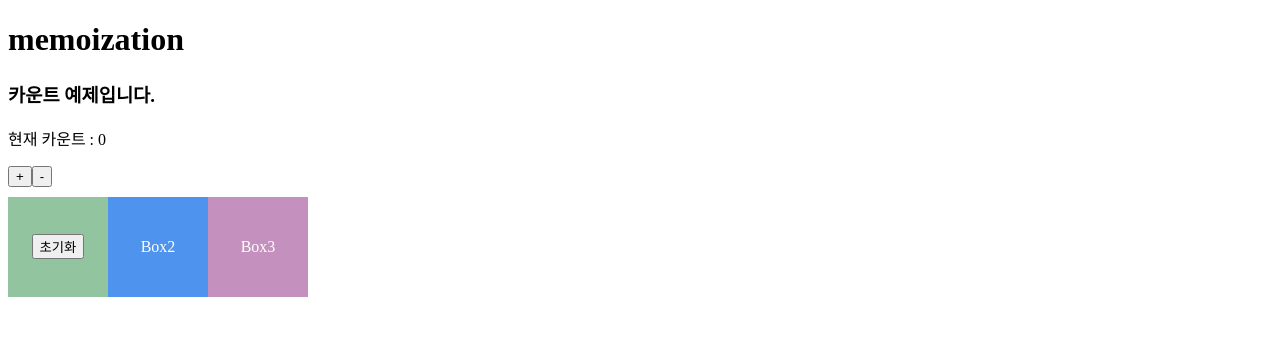
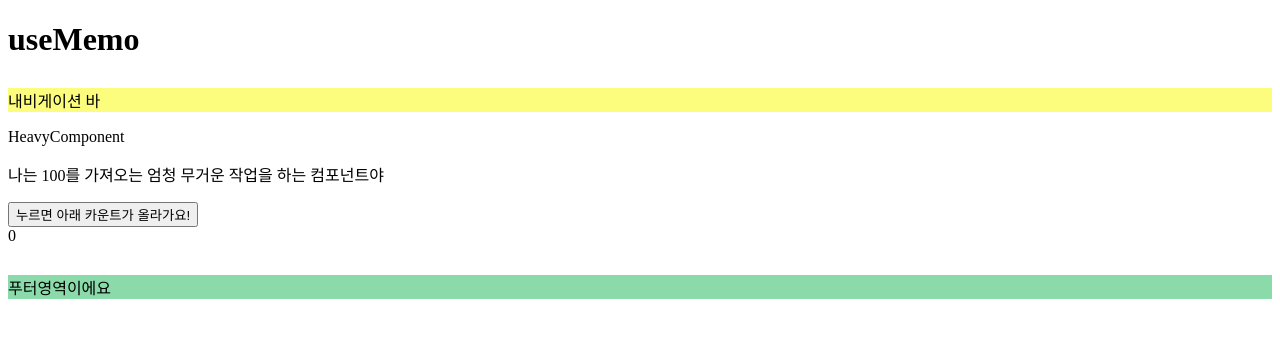
Before and after one commit to yuna-c/react, a React (Vite) app: page / in a window 1280 px wide. Shown: the top 338 px of the page. Built offline with nearby package versions, Linux system fonts and the light colour scheme.

Commit message:
📝 add : useMemo과 dependency Array(의존성 배열)

```diff
--- a/src/App.jsx
+++ b/src/App.jsx
@@ -1,7 +1,5 @@
-import { useCallback, useState } from 'react';
-import Box1 from './components/Box1';
-import Box2 from './components/Box2';
-import Box3 from './components/Box3';
+import styled from 'styled-components';
+import HeavyComponent from './components/HeavyComponent.jsx';
 import './styles/App.css';
 
 // 🌞🌞🌞🌞🌞
@@ -21,51 +19,27 @@ import './styles/App.css';
 // memo(React.memo)
 // 부모 컴포넌트가 리렌더링 되면 자식컴포넌트는 모두 리렌더링 되기 때문에, 바뀐게 없어서 리랜더링이 필요 없는 컴포넌트들을 React.memo
 
-const boxesStyle = {
-  display: 'flex',
-  marginTop: '10px'
-};
+// useCallback(()=>{},[])
+
+// useMemo(() => {}, [])
+
+const StNav = styled.nav`
+  background-color: #fcfc56c3;
+  margin-top: 30px;
+`;
+
+const StFooter = styled.nav`
+  background-color: #71d497d1;
+  margin-top: 30px;
+`;
 
 const App = () => {
-  console.log('App 컴포넌트가 렌더링 되었습니다.');
-
-  const [count, setCount] = useState(0);
-
-  // 1을 증가시키는 함수
-  const onPlusButtonClickHandler = () => {
-    setCount(count + 1);
-  };
-
-  // 1을 감소시키는 함수
-  const onMinusButtonClickHandler = () => {
-    setCount(count - 1);
-  };
-
-  // 함수도 참조형 변수의 일부이기 때문에 부모컴포넌트가 리랜더링 되면서 initCount 재생성(참조 주소가 바뀐 것) => initCount를 메모리 공간에 저장 해 놓고 특정 조건이 아닌 경우에는 변경되지 않도록 해야함(참조 주소 안 바뀌게)
-
-  const initCount = useCallback(() => {
-    setCount(0);
-
-    console.log(`[COUNT 변경] ${count}에서 0으로 변경되었습니다.`); // 0 -> 0
-    // useCallback(()=>{},[]) 메모지에션 하는 시점은 마운트가 된 직후, 그때는 count가 0(영원히) , Dependency Array[의존성 배열이 비워져 있기 때문]
-
-    // count가 바뀔 때, 메모지에이션을 다시함
-  }, [count]);
-
   return (
     <>
-      <h1>memoization</h1>
-      <h3>카운트 예제입니다.</h3>
-      <p>현재 카운트 : {count}</p>
-
-      <button onClick={onPlusButtonClickHandler}>+</button>
-      <button onClick={onMinusButtonClickHandler}>-</button>
-
-      <div style={boxesStyle}>
-        <Box1 initCount={initCount} />
-        <Box2 />
-        <Box3 />
-      </div>
+      <h1>useMemo</h1>
+      <StNav>내비게이션 바</StNav>
+      <HeavyComponent />
+      <StFooter>푸터영역이에요</StFooter>
     </>
   );
 };
--- /dev/null
+++ b/src/components/HeavyComponent.jsx
@@ -0,0 +1,34 @@
+// import React { useState, useMemo } from 'react';
+import { useState, useMemo } from 'react';
+
+const HeavyComponent = () => {
+  const [count, setCount] = useState(0);
+
+  const heavyWork = () => {
+    for (let i = 0; i < 1000000000; i++) {}
+    return 100;
+  };
+
+  // CASE 1 : useMemo를 사용하지 않았을 때
+  // const sampleValue = heavyWork();
+
+  // CASE 2 : useMemo를 사용했을 때
+  const sampleValue = useMemo(() => heavyWork(), []);
+
+  return (
+    <div className='HeavyComponent'>
+      <p>HeavyComponent</p>
+      <p>나는 {sampleValue}를 가져오는 엄청 무거운 작업을 하는 컴포넌트야</p>
+      <button
+        onClick={() => {
+          setCount(count + 1);
+        }}
+      >
+        누르면 아래 카운트가 올라가요!
+      </button>
+      <br />
+      {count}
+    </div>
+  );
+};
+export default HeavyComponent;
```
Also changed, not shown: 1 other file (tests, documents, lock files or other folders).
